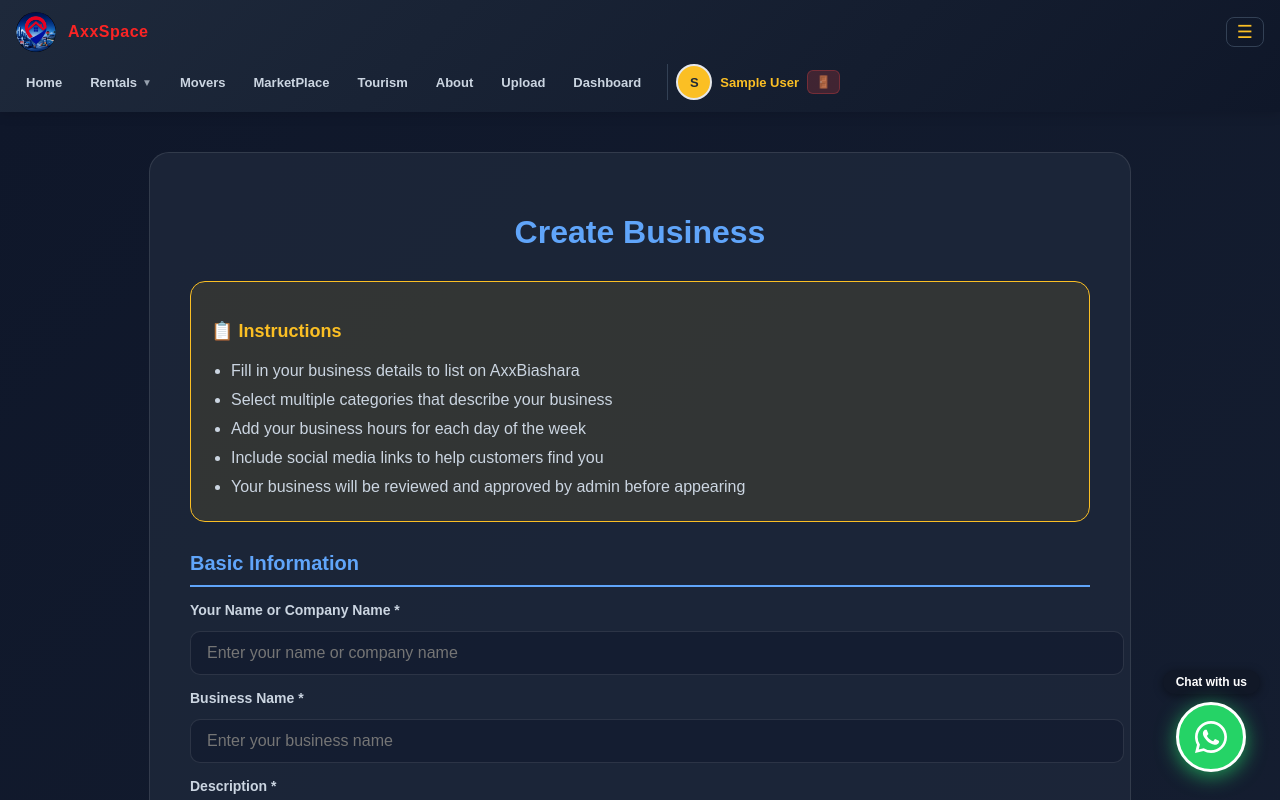
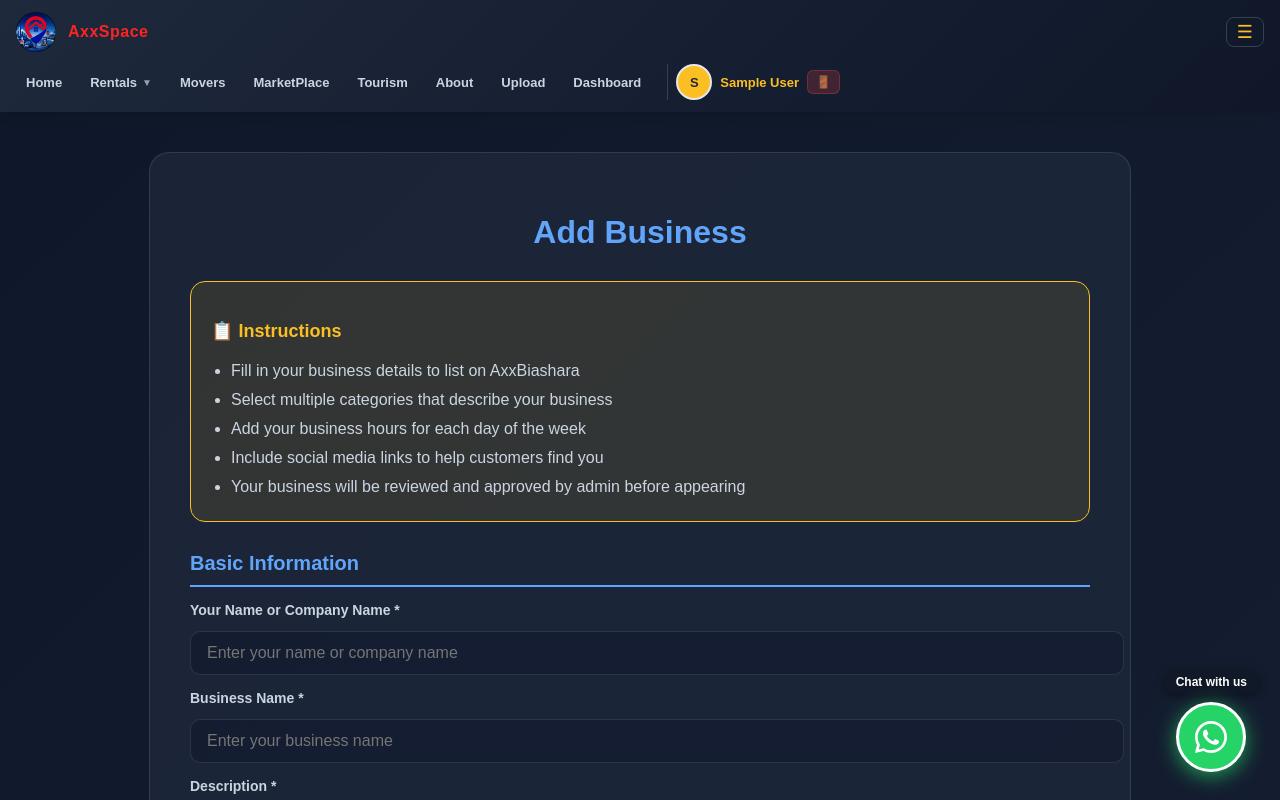
Before and after one commit to richard254120/axx-spaces-frontend, a React (Vite) app: page /business/create in a window 1280 px wide. Shown: the top 800 px of the page. Built offline with nearby package versions, Linux system fonts and the light colour scheme; sample sign-in values are in the browser's storage.

Commit message:
Updated project

```diff
--- a/src/pages/AxxBiashara.jsx
+++ b/src/pages/AxxBiashara.jsx
@@ -829,7 +829,7 @@ export default function AxxBiashara() {
                 e.currentTarget.style.opacity = "1";
               }}
             >
-              + Create Business
+              + Add Business
             </button>
             <button
               style={{ ...styles.addButton, background: "#22c55e" }}
--- a/src/pages/BusinessForm.jsx
+++ b/src/pages/BusinessForm.jsx
@@ -443,9 +443,9 @@ export default function BusinessForm() {
       }, 2000);
     } catch (err) {
       if (err.response?.status === 401) {
-        setError("Please log in to create a business");
+        setError("Please log in to add a business");
         setTimeout(() => {
-          navigate("/login");
+          navigate("/business-login");
         }, 2000);
       } else {
         setError(err.response?.data?.error || "Failed to save business");
@@ -472,7 +472,7 @@ export default function BusinessForm() {
     <div style={styles.container}>
       <form style={styles.form} onSubmit={handleSubmit}>
         <h1 style={styles.title}>
-          {isEditing ? "Edit Business" : "Create Business"}
+          {isEditing ? "Edit Business" : "Add Business"}
         </h1>
 
         {!isEditing && (
@@ -982,7 +982,7 @@ export default function BusinessForm() {
           style={{ ...styles.button, ...(loading ? styles.buttonDisabled : {}) }}
           disabled={loading}
         >
-          {loading ? "Saving..." : isEditing ? "Update Business" : "Create Business"}
+          {loading ? "Saving..." : isEditing ? "Update Business" : "Add Business"}
         </button>
       </form>
     </div>
--- a/src/pages/BusinessRegister.jsx
+++ b/src/pages/BusinessRegister.jsx
@@ -173,7 +173,7 @@ export default function BusinessRegister() {
     <div style={styles.container}>
       <div style={styles.form}>
         <h1 style={styles.title}>Business Registration</h1>
-        <p style={styles.subtitle}>Create your business account on AxxBiashara</p>
+        <p style={styles.subtitle}>Add your business account on AxxBiashara</p>
 
         {error && <div style={styles.error}>{error}</div>}
         {success && <div style={styles.success}>{success}</div>}
--- a/src/pages/UserDashboard.jsx
+++ b/src/pages/UserDashboard.jsx
@@ -268,7 +268,7 @@ export default function UserDashboard() {
           <div style={{ display: "flex", justifyContent: "space-between", alignItems: "center", marginBottom: "20px" }}>
             <h2 style={styles.sectionTitle}>My Businesses</h2>
             <button style={styles.button} onClick={handleCreateBusiness}>
-              + Create New Business
+              + Add Your Business
             </button>
           </div>
 
@@ -276,7 +276,7 @@ export default function UserDashboard() {
             <div style={styles.empty}>
               <p>You haven't submitted any businesses yet.</p>
               <button style={styles.button} onClick={handleCreateBusiness}>
-                Create Your First Business
+                Add Your First Business
               </button>
             </div>
           ) : (
```
